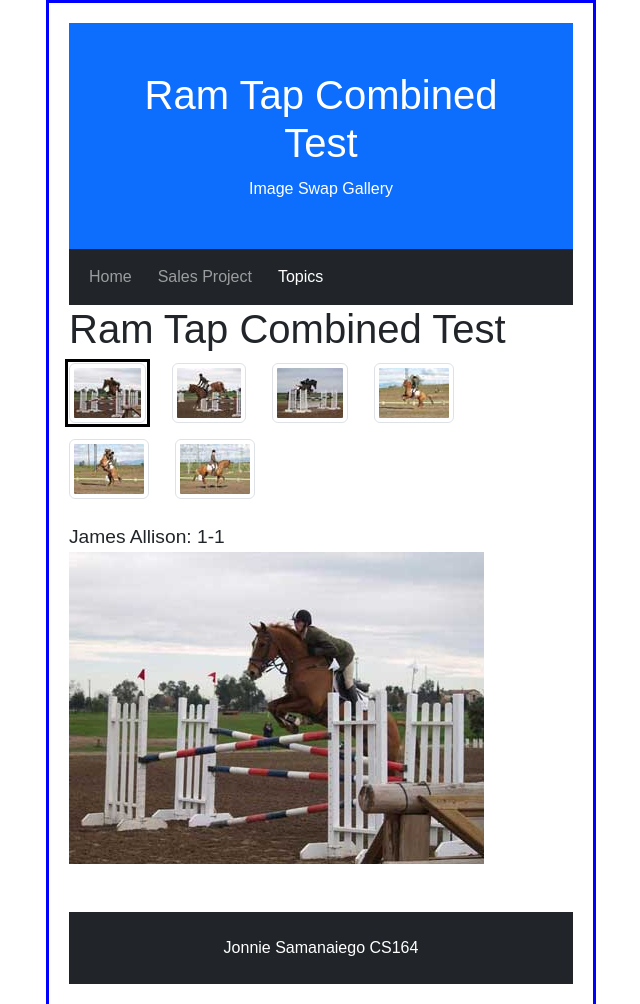
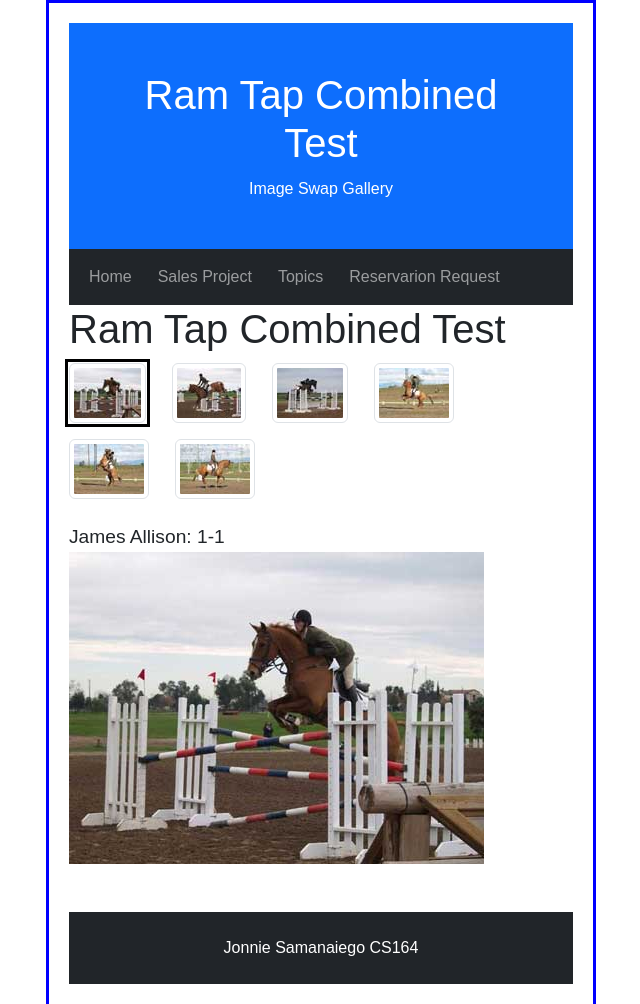
Before and after one commit to Jonniesam/cis164, a plain HTML site: page chap9.html in a window 1280 px wide. Shown: the top 1004 px of the page, without its empty margins (319-959 px from the left). Drawn offline with nearby package versions, Linux system fonts and the light colour scheme.

Commit message:
fixed navigation on all pages

```diff
--- a/chap9.html
+++ b/chap9.html
@@ -25,8 +25,11 @@
           <a class="nav-link" href="sales.html">Sales Project</a>
         </li>
         <li class="nav-item">
-          <a class="nav-link active" href="chap8.html">Topics</a>
+          <a class="nav-link" href="chap8.html">Topics</a>
         </li>
+		<li class="nav-item">
+			<a class="nav-link" href="./cahp10.html">Reservarion Request</a>
+		  </li>
       </ul>
     </div>
   </nav>
```
Also changed, not shown: cahp10.html (+1 -1 lines), chap8.html (+4 -1 lines), sales.html (+3 -0 lines).
